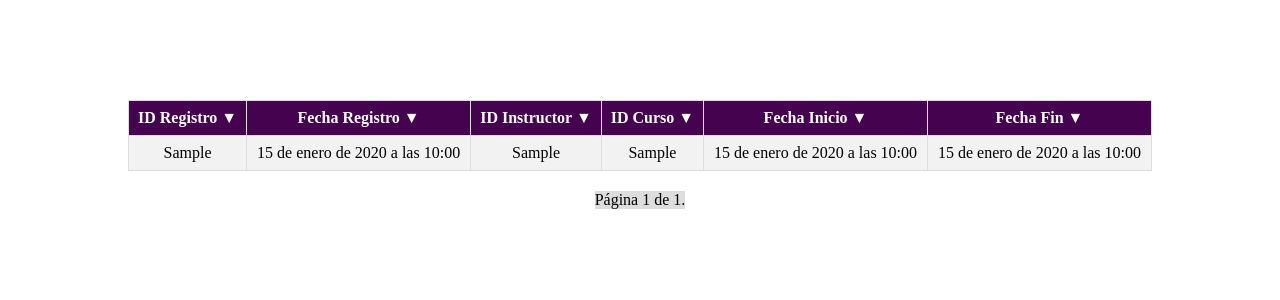
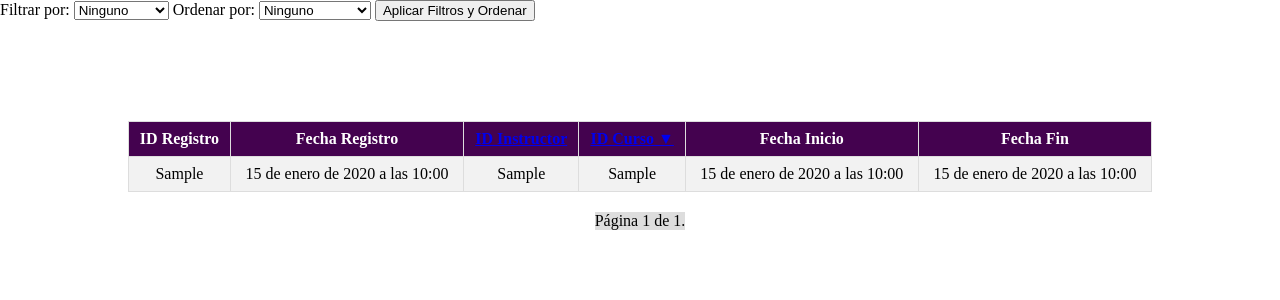
Before and after one commit to diegogodinezr/SistemMultiBase, a Django app: template templates/mostrar_registros.html in a window 1280 px wide. Shown: the part 102-402 px from the top of the page. Run offline with Django 4.2, Linux system fonts and the light colour scheme; the template is opened without the code that fills it: most values are stand-ins (such as "Sample title", 1, 10 or a date in 2020).

Commit message:
Intento de filtros

```diff
--- a/templates/mostrar_registros.html
+++ b/templates/mostrar_registros.html
@@ -1,5 +1,6 @@
 <!DOCTYPE html>
 <html lang="en">
+
 <head>
     <meta charset="UTF-8">
     <meta name="viewport" content="width=device-width, initial-scale=1.0">
@@ -27,7 +28,7 @@
             cursor: pointer;
         }
 
-        .icon-tabler-arrow-left{
+        .icon-tabler-arrow-left {
             font-size: 45px;
             float: left;
             padding: 25px;
@@ -39,16 +40,19 @@
 
         section {
             margin-top: 100px;
-            text-align: center; /* Centrar el contenido de la sección */
+            text-align: center;
+            /* Centrar el contenido de la sección */
         }
 
         table {
             border-collapse: collapse;
             width: 80%;
-            margin: 0 auto; /* Centrar la tabla */
+            margin: 0 auto;
+            /* Centrar la tabla */
         }
 
-        th, td {
+        th,
+        td {
             border: 1px solid #dddddd;
             text-align: center;
             padding: 8px;
@@ -60,8 +64,12 @@
             position: relative;
         }
 
-        th::after {
-            content: "  ▼";
+        .asc::after {
+            content: " ▲";
+        }
+
+        .desc::after {
+            content: " ▼";
         }
 
         tr:nth-child(even) {
@@ -92,24 +100,52 @@
         }
     </style>
 </head>
+
 <body>
     <nav>
-        <svg xmlns="http://www.w3.org/2000/svg" class="icon icon-tabler icon-tabler-arrow-left" width="44" height="44" viewBox="0 0 24 24" stroke-width="1.5" stroke="#ffffff" fill="none" stroke-linecap="round" stroke-linejoin="round">
-            <path stroke="none" d="M0 0h24v24H0z" fill="none"/>
+        <svg xmlns="http://www.w3.org/2000/svg" class="icon icon-tabler icon-tabler-arrow-left" width="44" height="44"
+            viewBox="0 0 24 24" stroke-width="1.5" stroke="#ffffff" fill="none" stroke-linecap="round"
+            stroke-linejoin="round">
+            <path stroke="none" d="M0 0h24v24H0z" fill="none" />
             <path d="M5 12l14 0" />
             <path d="M5 12l6 6" />
             <path d="M5 12l6 -6" />
         </svg>
         <h1>Registro de Curso</h1>
     </nav>
+    <form method="GET" action="{% url 'mostrar_registros' %}">
+        <label for="filtro">Filtrar por:</label>
+        <select name="filtro" id="filtro">
+            <option value="">Ninguno</option>
+            <option value="instructor">ID Instructor</option>
+            <option value="curso">ID Curso</option>
+            <!-- Agrega más opciones de filtrado según tus necesidades -->
+        </select>
 
+        <label for="orden">Ordenar por:</label>
+        <select name="orden" id="orden">
+            <option value="">Ninguno</option>
+            <option value="asc">Menor a Mayor</option>
+            <option value="desc">Mayor a Menor</option>
+        </select>
+
+        <input type="submit" value="Aplicar Filtros y Ordenar">
+    </form>
     <section>
         <table>
             <tr>
                 <th>ID Registro</th>
                 <th>Fecha Registro</th>
-                <th>ID Instructor</th>
-                <th>ID Curso</th>
+                <th class="{% if filtro == 'instructor' %}{{ orden }}{% endif %}">
+                    <a href="?filtro=instructor&orden={{ orden_opuesto }}">ID Instructor</a>
+                </th>
+                <th class="{% if filtro == 'curso' %}{{ orden }}{% endif %}">
+                    <a href="?filtro=curso&orden={{ orden_opuesto }}">
+                        ID Curso
+                        <span class="arrow-icon">{% if orden == 'asc' %}▲{% else %}▼{% endif %}</span>
+                    </a>
+                </th>
+
                 <th>Fecha Inicio</th>
                 <th>Fecha Fin</th>
             </tr>
@@ -127,8 +163,8 @@
         <div class="pagination">
             <span class="step-links">
                 {% if registros_pagina.has_previous %}
-                    <a href="?page=1">&laquo; Primera</a>
-                    <a href="?page={{ registros_pagina.previous_page_number }}">Anterior</a>
+                <a href="?page=1">&laquo; Primera</a>
+                <a href="?page={{ registros_pagina.previous_page_number }}">Anterior</a>
                 {% endif %}
 
                 <span class="current">
@@ -136,17 +172,18 @@
                 </span>
 
                 {% if registros_pagina.has_next %}
-                    <a href="?page={{ registros_pagina.next_page_number }}">Siguiente</a>
-                    <a href="?page={{ registros_pagina.paginator.num_pages }}">Ultima &raquo;</a>
+                <a href="?page={{ registros_pagina.next_page_number }}">Siguiente</a>
+                <a href="?page={{ registros_pagina.paginator.num_pages }}">Ultima &raquo;</a>
                 {% endif %}
             </span>
         </div>
     </section>
     <script>
         const svgIcon = document.querySelector('.icon-tabler-arrow-left');
-        svgIcon.addEventListener('click', function() {
+        svgIcon.addEventListener('click', function () {
             window.location.href = "{% url 'index' %}";
         });
     </script>
 </body>
+
 </html>
```
Also changed, not shown: app/views.py (+12 -3 lines).
